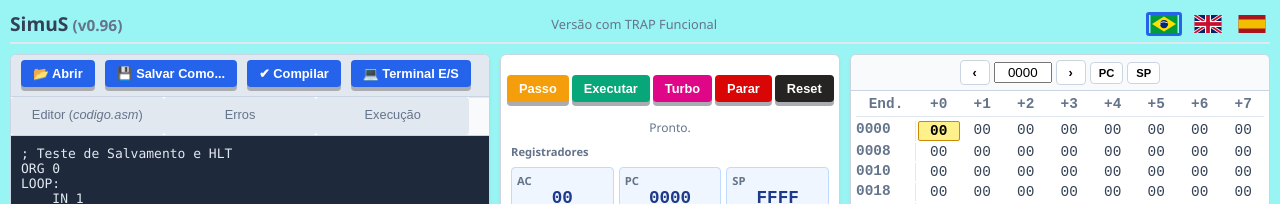
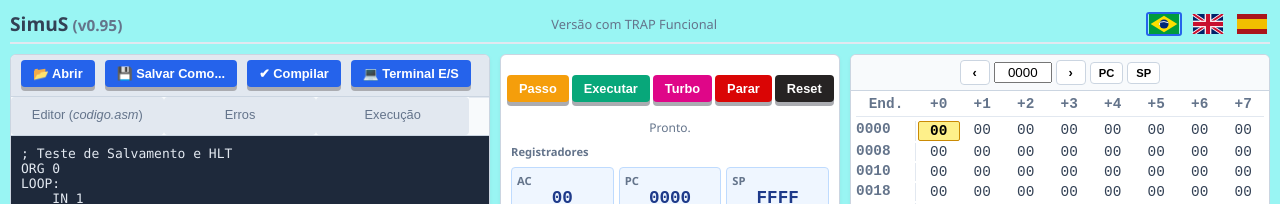
Before and after one commit to Simulador-SimuS/simulador-simus.github.io, a Jekyll site: the page simus-v0961.html, which Jekyll copies as it is, in a window 1280 px wide. Shown: the top 204 px of the page. Built offline with Jekyll 4.4.1, drawn with Linux system fonts in a browser that asks for light colours.

Commit message:
Add files via upload

```diff
--- a/simus-v0961.html
+++ b/simus-v0961.html
@@ -3,7 +3,7 @@
 <head>
     <meta charset="UTF-8">
     <meta name="viewport" content="width=device-width, initial-scale=1.0">
-    <title>SimuS v0.96</title>
+    <title>SimuS v0.95</title>
     <style>
     /* ESTILOS CSS PARA INTERFACE DE USUÁRIO */
         :root {
@@ -678,13 +678,13 @@
 <body>
     <!-- INICIO DO CODIGO HTML PARA FORMATAÇÂO DA INTERFACE DE USUÁRIO -->
     <header>
-        <h1>SimuS<span style="font-size:0.8em; color:#64748b;"> (v0.96)</span></h1>
+        <h1>SimuS<span style="font-size:0.8em; color:#64748b;"> (v0.95)</span></h1>
         <div style="font-size: 0.8rem; color: #64748b;" data-i18n="version_lbl">Versão com TRAP Funcional</div>
         <div>
         <div id="seletor-idioma" style="display:flex; gap:8px; align-items:center;">
             <!-- Bandeira do Brasil -->
             <svg id="lang-pt" onclick="mudarIdioma('pt')" title="Português"
-                 width="36" height="24" viewBox="0 0 36 24" style="cursor:pointer; border-radius:3px; border:3px solid transparent; box-sizing:border-box;"
+                 width="36" height="24" viewBox="0 0 36 24" style="cursor:pointer; border-radius:3px; border:2px solid transparent; box-sizing:border-box;"
                  xmlns="http://www.w3.org/2000/svg">
                 <rect width="36" height="24" fill="#009c3b"/>
                 <polygon points="18,2 34,12 18,22 2,12" fill="#fedf00"/>
@@ -694,7 +694,7 @@
             </svg>
             <!-- Bandeira da Inglaterra (Reino Unido) -->
             <svg id="lang-en" onclick="mudarIdioma('en')" title="English"
-                 width="36" height="24" viewBox="0 0 36 24" style="cursor:pointer; border-radius:3px; border:3px solid transparent; box-sizing:border-box;"
+                 width="36" height="24" viewBox="0 0 36 24" style="cursor:pointer; border-radius:3px; border:2px solid transparent; box-sizing:border-box;"
                  xmlns="http://www.w3.org/2000/svg">
                 <rect width="36" height="24" fill="#012169"/>
                 <!-- Diagonais brancas -->
@@ -712,7 +712,7 @@
             </svg>
             <!-- Bandeira da Espanha -->
             <svg id="lang-es" onclick="mudarIdioma('es')" title="Español"
-                 width="36" height="24" viewBox="0 0 36 24" style="cursor:pointer; border-radius:3px; border:3px solid transparent; box-sizing:border-box;"
+                 width="36" height="24" viewBox="0 0 36 24" style="cursor:pointer; border-radius:3px; border:2px solid transparent; box-sizing:border-box;"
                  xmlns="http://www.w3.org/2000/svg">
                 <rect width="36" height="24" fill="#AA151B"/>
                 <rect y="6" width="36" height="12" fill="#F1BF00"/>
@@ -885,7 +885,7 @@ END
     <script>
         const i18n = {    // Dicionário de Idionas
             pt: {
-                titulo: "SimuS v0.96",
+                titulo: "SimuS v0.95",
                 btn_run: "Executar",
                 btn_step: "Passo",
                 btn_reset: "Reset",
@@ -923,7 +923,7 @@ END
                 trap_not_waiting: "A CPU não está aguardando dados..."
             },
             en: {
-                titulo: "SimuS v0.96",
+                titulo: "SimuS v0.95",
                 btn_run: "Run",
                 btn_step: "Step",
                 btn_reset: "Reset",
@@ -961,7 +961,7 @@ END
                 trap_not_waiting: "CPU is not waiting for input..."
             },
             es: {
-                titulo: "SimuS v0.96",
+                titulo: "SimuS v0.95",
                 btn_run: "Ejecutar",
                 btn_step: "Paso",
                 btn_reset: "Reiniciar",
@@ -1011,8 +1011,8 @@ END
             ['pt','en','es'].forEach(l => {
                 const f = document.getElementById('lang-' + l);
                 if (f) f.style.border = (l === novoLang)
-                    ? '3px solid var(--accent-color, #3b82f6)'
-                    : '3px solid transparent';
+                    ? '2px solid var(--accent-color, #3b82f6)'
+                    : '2px solid transparent';
             });
             const elementos = document.querySelectorAll('[data-i18n]');
             elementos.forEach(el => {
@@ -2789,7 +2787,7 @@ END
         // Destaca a bandeira do idioma padrão ao carregar
         document.addEventListener('DOMContentLoaded', () => {
             const f = document.getElementById('lang-pt');
-            if (f) f.style.border = '3px solid var(--accent-color, #3b82f6)';
+            if (f) f.style.border = '2px solid var(--accent-color, #3b82f6)';
         });
     </script>
 </body>
```
Also changed, not shown: other parts of simus-v0961.html (+4 -6 lines).
